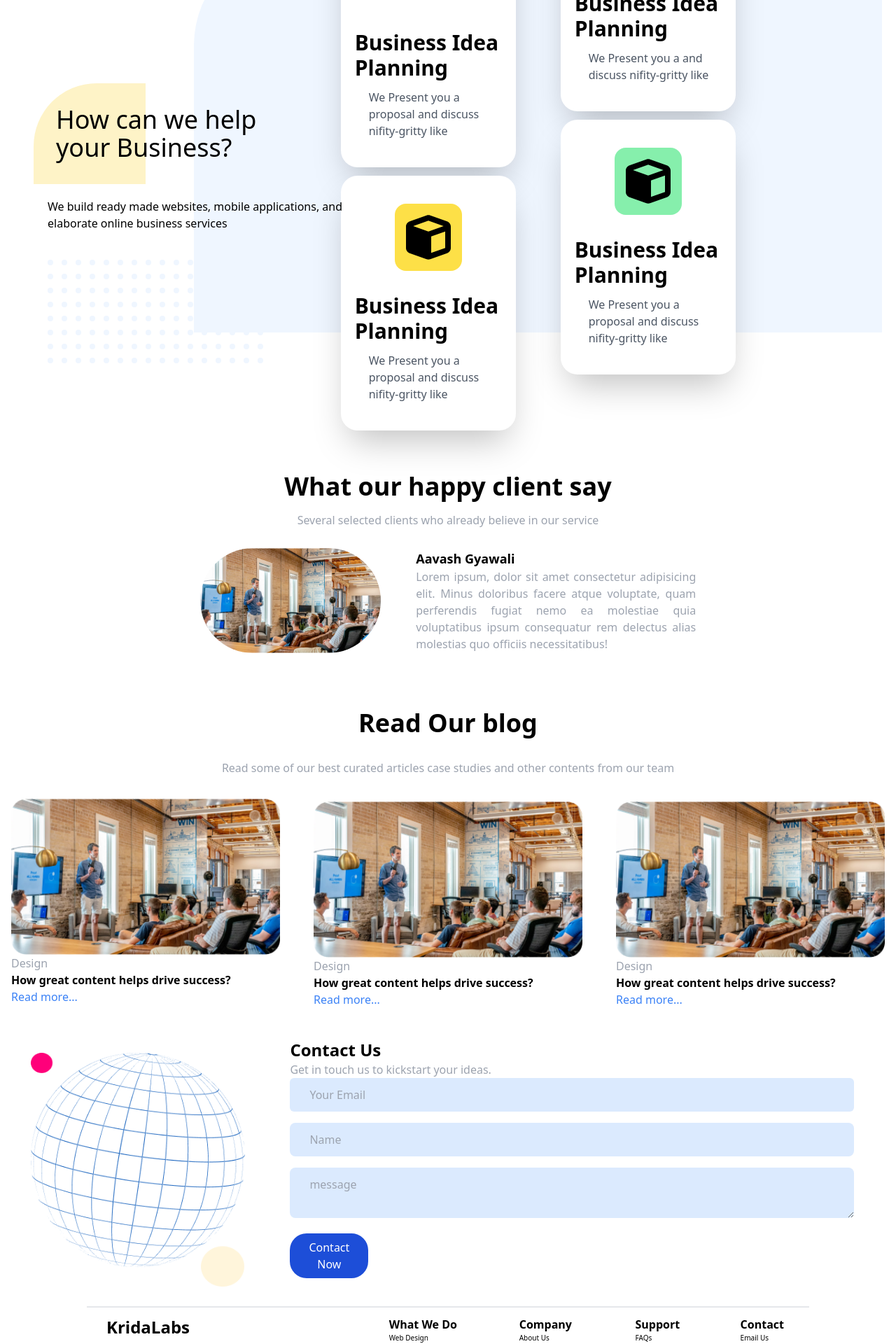
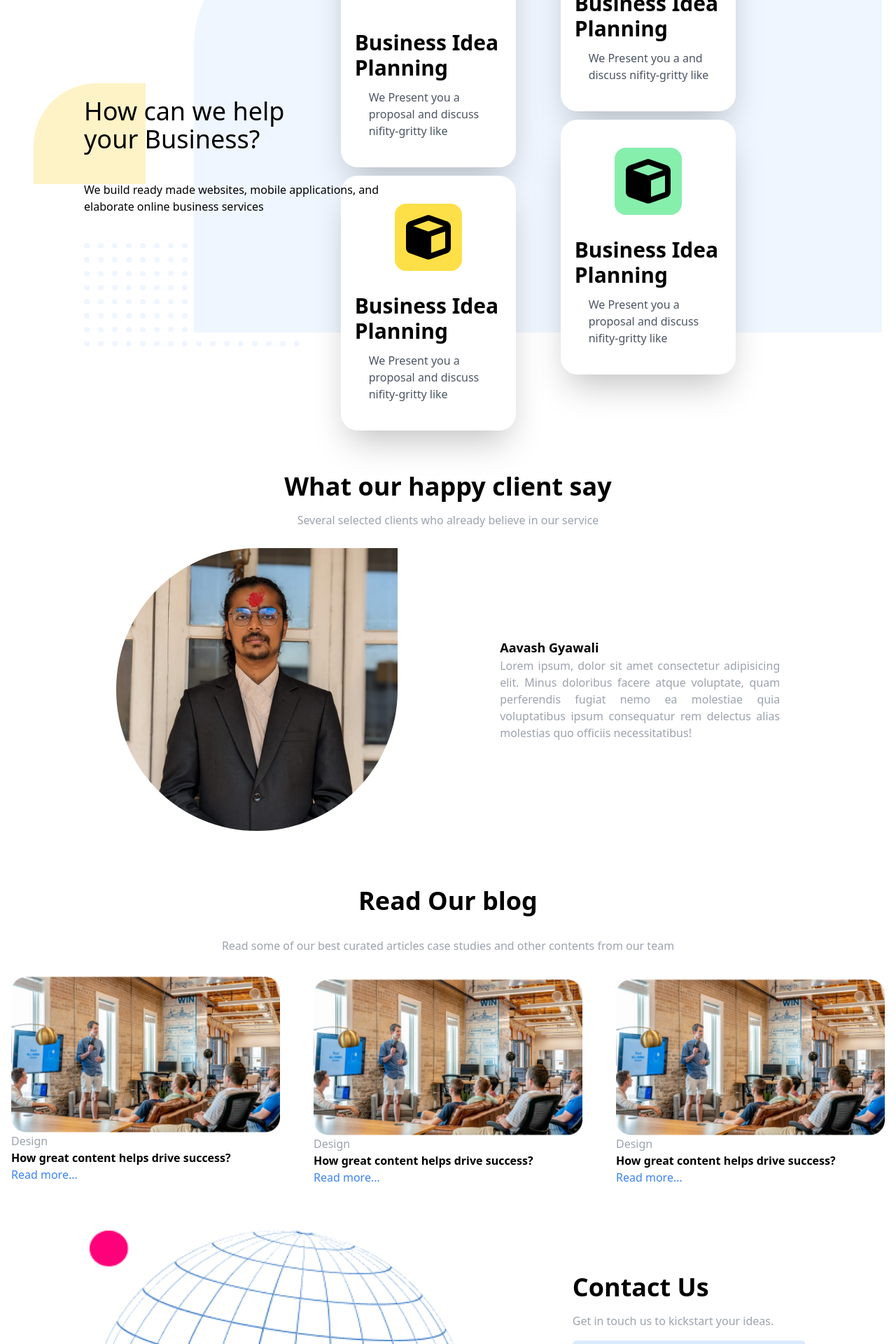
Before and after one commit to khagendrajora/KridaLabs-Website, a React (Vite) app: page / in a window 1280 px wide. Shown: the part 880-2800 px from the top of the page at 70% size. Built offline with nearby package versions, Linux system fonts and the light colour scheme.

Commit message:
responsive

```diff
--- a/src/components/ClientView/ClientView.tsx
+++ b/src/components/ClientView/ClientView.tsx
@@ -7,7 +7,7 @@ export const ClientView = () => {
                 <p className='text-gray-400 text-justify'>Several selected clients who already believe in our service</p>
                 <div className='flex flex-col items-start space-y-5 px-3 lg:items-center '>
                     <div className='flex flex-row space-x-4 mt-3 items-center lg:justify-evenly'>
-                        <img src='/public/image 8.png' className='rounded-full w-1/4 lg:w-1/3'></img>
+                        <img src='/Aavash.jpg' className='rounded-l-[389px] rounded-br-[389px] rounded-tr-none w-1/4 lg:w-1/3'></img>
                         <div>
                             <h1 className='font-bold text-lg'>Aavash Gyawali</h1>
                             <p className='lg:text-gray-400 lg:text-justify lg:w-[400px] lg:block sm:hidden '>Lorem ipsum, dolor sit amet consectetur adipisicing elit. Minus doloribus facere atque voluptate, quam perferendis fugiat nemo ea molestiae quia voluptatibus ipsum consequatur rem delectus alias molestias quo officiis necessitatibus!</p>
--- a/src/components/Contact/ContactUS.tsx
+++ b/src/components/Contact/ContactUS.tsx
@@ -4,18 +4,18 @@ export const ContactUS = () => {
     return (
         <>
             <div id="contactUs"></div>
-            <div className='flex flex-col pt-10 px-5 space-y-1 lg:flex-row lg:justify-between xl:justify-evenly'>
-                <div className="p-6 sm:hidden lg:block">
-                    <img src="/public/Group 143.png"></img>
+            <div className='flex flex-col pt-10 px-5 space-y-1 lg:flex-row lg:justify-between xl:justify-evenly lg:items-center'>
+                <div className="p-6 sm:hidden lg:flex lg:w-1/2 lg:justify-center ">
+                    <img src="/public/Group 143.png" className="w-[541px]"></img>
                 </div>
-                <div className="px-10">
-                    <h1 className=' text-2xl font-bold'>Contact Us</h1>
-                    <p className='text-gray-400 text-justify '>Get in touch us to kickstart your ideas.</p>
+                <div className="px-10 lg:w-1/3 lg:flex-col  lg:space-y-4 ">
+                    <h1 className=' text-4xl font-bold'>Contact Us</h1>
+                    <p className='text-gray-400 text-justify  '>Get in touch us to kickstart your ideas.</p>
                     <form className='space-y-4'>
                         <input type='text' placeholder='Your Email' className='p-3 pl-7 text-black bg-blue-100 rounded-md w-full' />
                         <input type='text' placeholder='Name' className='p-3 pl-7 text-black bg-blue-100 rounded-lg w-full' />
-                        <textarea typeof='text' placeholder='message' className='p-3 pl-7 text-black bg-blue-100 rounded-lg w-full' />
-                        <button className="bg-blue-700 text-white w-28 p-2  rounded-3xl hover:bg-blue-500 transition duration-300" type='submit'>
+                        <textarea typeof='text' placeholder='message' className='p-3 pl-7 text-black bg-blue-100 rounded-lg w-full h-[156px]' />
+                        <button className="bg-blue-700 text-white w-auto text-[20px] font-bold p-5 px-[40px]  rounded-[60px] hover:bg-blue-500 transition duration-300" type='submit'>
                             Contact Now
                         </button>
                     </form>
--- a/src/components/Services/Services.tsx
+++ b/src/components/Services/Services.tsx
@@ -15,12 +15,12 @@ export const Services = () => {
     return (
         <>
             <div id='services'></div>
-            <div className='w-full lg:hidden xl:flex  flex-col py-12 p-5 space-y-2 xl:flex-row '>
+            <div className='w-full lg:hidden xl:flex  flex-col py-12 p-5 space-y-2 xl:flex-row  '>
                 <div className='left  sm:hidden lg:hidden xl:p-7 xl:w-1/4 xl:z-20 xl:flex xl:flex-row xl:items-center   '>
                     <div className=' bg-servicesLeft p-5 w-40 h-36  space-y-10 rounded-tl-[90px]'>
-                        <h1 className='text-4xl text-wrap w-80 p-3 z-10'>How can we help your Business?</h1>
-                        <p className='w-[450px]'>We build ready made websites, mobile applications, and elaborate online business services</p>
-                        <div className='grid grid-rows-8 grid-flow-col gap-3 z-0'  >
+                        <h1 className='text-4xl text-wrap w-80 ml-[52px] z-10'>How can we help your Business?</h1>
+                        <p className='w-[450px] ml-[52px] '>We build ready made websites, mobile applications, and elaborate online business services</p>
+                        <div className='grid grid-rows-8 grid-flow-col gap-3 ml-[52px] z-0'  >
                             {renderGridElements()}
                         </div>
                     </div>
--- a/src/pages/Layouts/DefaultLayout.tsx
+++ b/src/pages/Layouts/DefaultLayout.tsx
@@ -94,7 +94,7 @@ export default function DefaultLayout({ children }: { children: ReactNode }) {
           )}
         </header>
         <section className="sm:hidden  lg:hidden xl:flex xl:flex-row xl:justify-between xl:mx-[120px] ">
-          <div className="flex flex-col ml-10 space-y-4 justify-center ">
+          <div className="flex flex-col  space-y-4 justify-center ">
             <h1 className="text-4xl  font-bold mb-4 ">
               Future of Technology
             </h1>
```
Also changed, not shown: public/Aavash.jpg (added).
